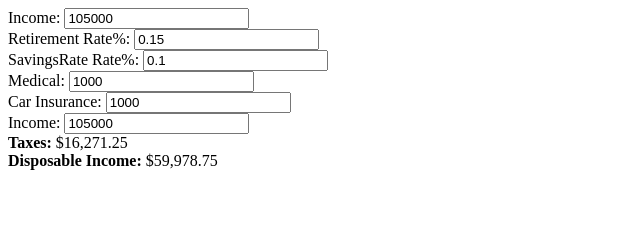
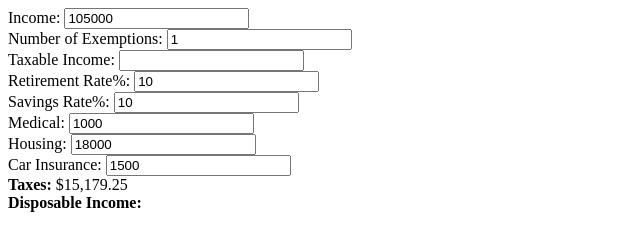
Before and after one commit to jdlawrence/IncomeAnalysis, a website: page client/index.html in a window 1280 px wide. Shown: the whole page, without its empty margins (0-640 px from the left). Drawn offline with nearby package versions, Linux system fonts and the light colour scheme.

Commit message:
Working on creating fields for exemptions

```diff
--- a/client/app.js
+++ b/client/app.js
@@ -4,7 +4,8 @@ app.controller('incomeController', ['$scope', 'Calculate', function($scope, Calc
   var standardDeduction = 6200;
 
   $scope.income = 105000;
-  // $scope.tax = 0;
+
+  $scope.numExemptions = 1;
 
   var federalTax = [
   {bracket: 0, rate: 0.0},
@@ -18,25 +19,27 @@ app.controller('incomeController', ['$scope', 'Calculate', function($scope, Calc
   ];
 
   $scope.expenses = {
-    rent: 0,
-    bills: 0,
-    savingsRate: 0.10,
+    housing: 18000,
+    bills: 5400,
+    savingsRate: 10,
     housing: 18000,
     utilities: 5400,
     food: 10950,
     carInsurance: 1500,
     medical: 1000,
-    retirementRate: 0.15,
+    retirementRate: 10,
     fedTax: federalTax
   };
 
   $scope.updateIncome = function(){
-    $scope.tax = Calculate.calculateTax($scope.income, $scope.expenses);
+    $scope.tax = Calculate.calculateTax($scope.income - $scope.numExemptions * 3900, $scope.expenses);
     $scope.disposableIncome = $scope.income
                             - $scope.expenses.medical
-                            - $scope.income * $scope.expenses.retirementRate
-                            - $scope.income * $scope.expenses.savingsRate
+                            - $scope.income * $scope.expenses.retirementRate / 100
+                            - $scope.income * $scope.expenses.savingsRate / 100
                             - $scope.expenses.carInsurance
+                            - $scope.expenses.housing
+                            - $scope.expensesObj.bills
                             - $scope.tax;
   };
 
--- a/client/index.html
+++ b/client/index.html
@@ -11,25 +11,31 @@
   <div id="main">
     <div ng-controller='incomeController'>
       <div>
-        Income: <input type="number" min="0" ng-model="income" ng-init="updateIncome()" ng-change="updateTax()">
+        Income: <input type="number" min="0" ng-model="income" ng-init="updateIncome()" ng-change="updateIncome()">
+      </div>
+       <div>
+        Number of Exemptions: <input type="number" min="0" ng-model="numExemptions" ng-init="updateIncome()" ng-change="updateIncome()">
+      </div>
+       <div>
+        Taxable Income: <input type="number" min="0" ng-model="taxableIncome" ng-init="updateIncome()" ng-change="updateIncome()">
       </div>
       <div>
-        Retirement Rate%: <input type="number" min="0" ng-model="expenses.retirementRate">
+        Retirement Rate%: <input type="number" min="0" ng-model="expenses.retirementRate" ng-change="updateIncome()">
       </div>
       <div>
-        SavingsRate Rate%: <input type="number" min="0" ng-model="expenses.savingsRate">
+        Savings Rate%: <input type="number" min="0" ng-model="expenses.savingsRate" ng-change="updateIncome()">
       </div>
       <div>
-        Medical: <input type="number" min="0" ng-model="expenses.medical">
+        Medical: <input type="number" min="0" ng-model="expenses.medical" ng-change="updateIncome()">
       </div>
       <div>
-        Car Insurance: <input type="number" min="0" ng-model="expenses.medical">
+        Housing: <input type="number" min="0" ng-model="expenses.housing" ng-change="updateIncome()">
       </div>
-      <div>
-        Income: <input type="number" min="0" ng-model="income">
+       <div>
+        Car Insurance: <input type="number" min="0" ng-model="expenses.carInsurance" ng-change="updateIncome()">
       </div>
+
       <div><b>Taxes: </b> {{ tax | currency }} </div>
-      <!-- <div><b>Disposable Income: </b> {{ income - income * 0.2 | currency }} </div> -->
       <div><b>Disposable Income: </b> {{ disposableIncome | currency }} </div>
     </div>
 
```
